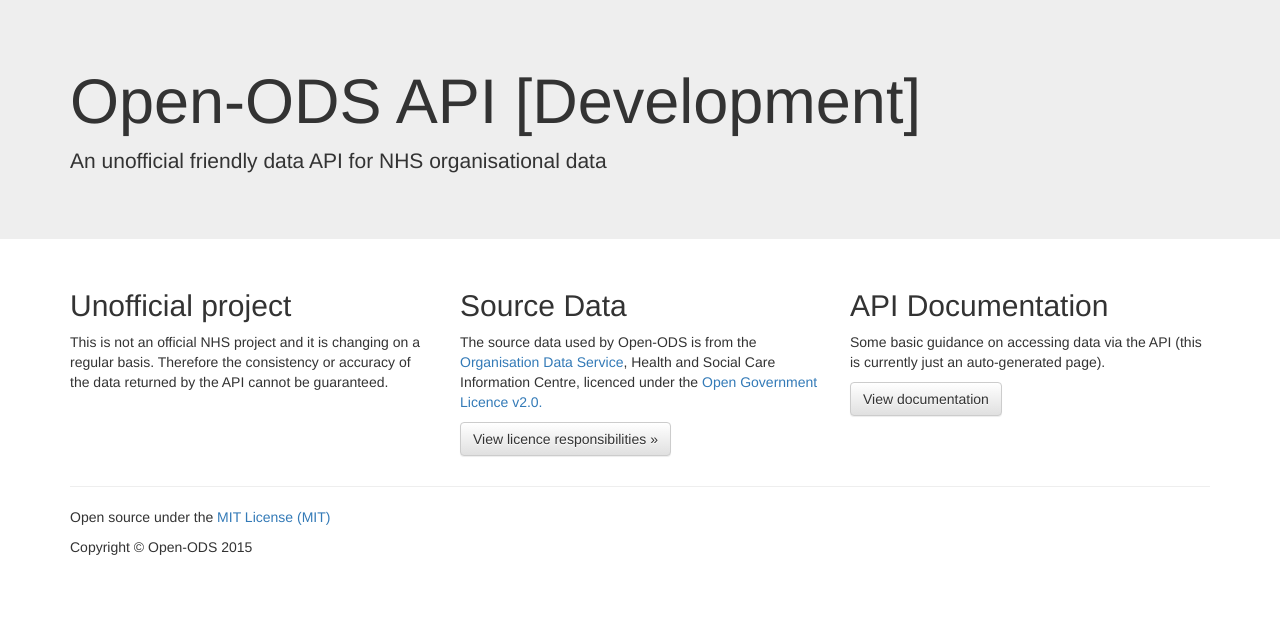
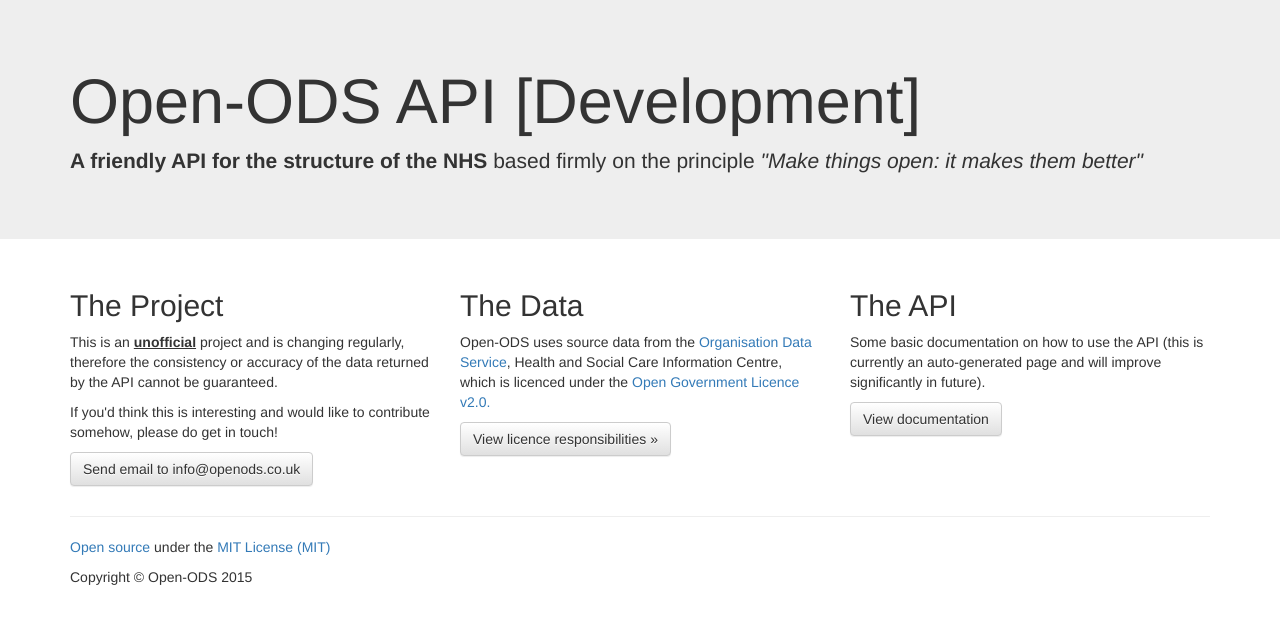
Before and after one commit to open-ods/open-ods, a Flask app: page / in a window 1280 px wide. Shown: the part 51-675 px from the top of the page. Run offline with Flask 2, Linux system fonts and the light colour scheme; parts of the project's set-up code (start-up, migrations or seed data) failed here and were passed over; some libraries are stand-ins or nearby versions.

Commit message:
Update landing page slightly

```diff
--- a/openods_api/templates/index.html
+++ b/openods_api/templates/index.html
@@ -46,7 +46,8 @@
     <div class="jumbotron">
       <div class="container">
         <h1>Open-ODS API {% if live_deployment == 'FALSE' %}[{{ instance_name }}]{% endif %}</h1>
-        <p>An unofficial friendly data API for NHS organisational data</p>
+        <p><b>A friendly API for the structure of the NHS</b> based firmly on the principle <em>"Make things open: it makes them better"</em></p>
+            <p></p>
         <!-- <p><a class="btn btn-primary btn-lg" href="#" role="button">Learn more &raquo;</a></p> -->
       </div>
     </div>
@@ -55,26 +56,26 @@
       <!-- Example row of columns -->
       <div class="row">
         <div class="col-md-4">
-          <h2>Unofficial project</h2>
-          <p>This is not an official NHS project and it is changing on a regular basis. Therefore the consistency or accuracy of the data returned by the API cannot be guaranteed.</p>
-          <!-- <p><a class="btn btn-default" href="#" role="button">View details &raquo;</a></p> -->
+          <h2>The Project</h2>
+          <p>This is an <b><u>unofficial</u></b> project and is changing regularly, therefore the consistency or accuracy of the data returned by the API cannot be guaranteed.</p>
+            <p>If you'd think this is interesting and would like to contribute somehow, please do get in touch!</p>
+           <p><a class="btn btn-default" href="mailto:info@openods.co.uk" role="button">Send email to info@openods.co.uk</a></p>
         </div>
         <div class="col-md-4">
-          <h2>Source Data</h2>
-          <p>The source data used by Open-ODS is from the <a href="http://systems.hscic.gov.uk/data/ods">Organisation Data Service</a>, Health and Social Care Information Centre, licenced under the <a href="http://www.nationalarchives.gov.uk/doc/open-government-licence/version/2/">Open Government Licence v2.0.</a></p>
+          <h2>The Data</h2>
+          <p>Open-ODS uses source data from the <a href="http://systems.hscic.gov.uk/data/ods">Organisation Data Service</a>, Health and Social Care Information Centre, which is licenced under the <a href="http://www.nationalarchives.gov.uk/doc/open-government-licence/version/2/">Open Government Licence v2.0.</a></p>
           <p><a class="btn btn-default" href="http://systems.hscic.gov.uk/data/ods/guidance/responsibility" role="button">View licence responsibilities &raquo;</a></p>
         </div>
         <div class="col-md-4">
-          <h2>API Documentation</h2>
-          <p>Some basic guidance on accessing data via the API (this is currently just an auto-generated page).</p>
+          <h2>The API</h2>
+          <p>Some basic documentation on how to use the API (this is currently an auto-generated page and will improve significantly in future).</p>
           <p><a class="btn btn-default" href="/documentation" role="button">View documentation</a></p>
        </div>
       </div>
 
       <hr>
-
       <footer>
-        <p>Open source under the <a href="https://tldrlegal.com/license/mit-license">MIT License (MIT)</a></p>
+        <p><a href="http://github.com/mattstibbs/open-ods">Open source </a>under the <a href="https://tldrlegal.com/license/mit-license">MIT License (MIT)</a></p>
           <p>Copyright &copy; Open-ODS 2015 </p>
       </footer>
     </div> <!-- /container -->
```
